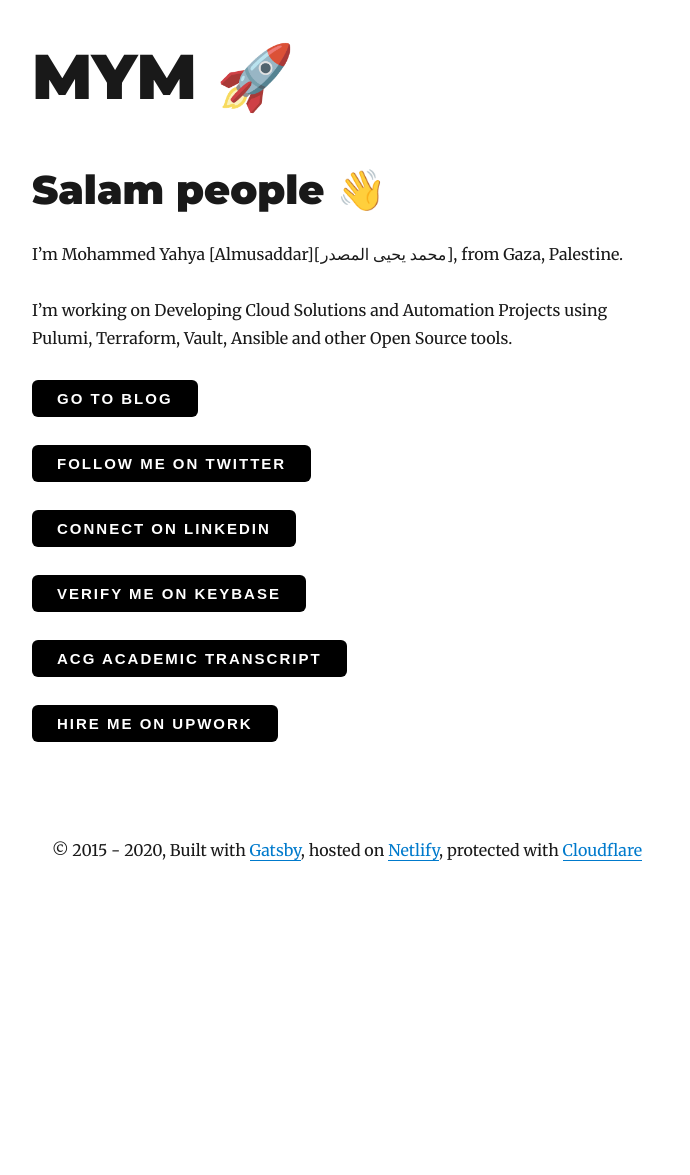
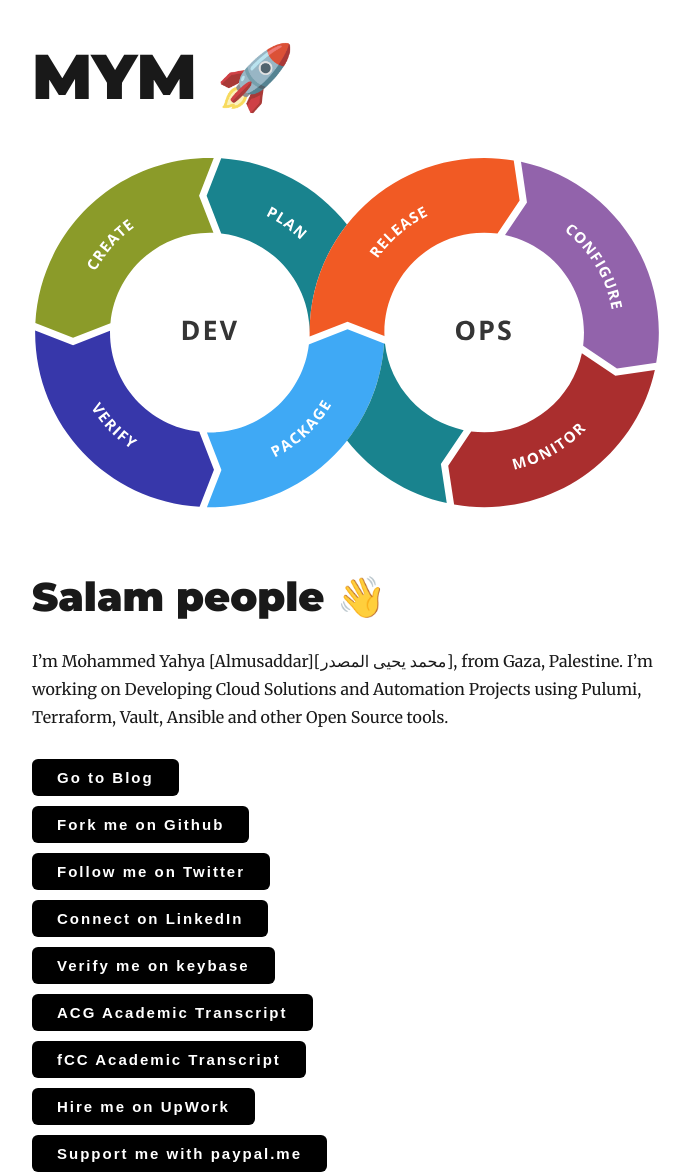
Before and after one commit to mhmdio/mhmd.io, a Gatsby site: page / in a window 1280 px wide. Shown: the top 1175 px of the page, without its empty margins (293-983 px from the left). Before the commit the page ends 888 px from the top, so only its background shows below. Built offline with nearby package versions, Linux system fonts and the light colour scheme; Gatsby itself is replaced by a stand-in of ours; some packages are replaced by stand-ins of ours.

Commit message:
update files

```diff
--- a/gatsby-config.js
+++ b/gatsby-config.js
@@ -1,6 +1,6 @@
 module.exports = {
   siteMetadata: {
-    title: `MYM`,
+    title: `MYM 🚀`,
     author: `Mohammed Yahya`,
     description: `Mohammed Yahya Website.`,
     siteUrl: `https://mhmd.io`,
@@ -10,6 +10,16 @@ module.exports = {
       url: `test`,
       name: `test`,
     },
+    menuLinks: [
+      {
+        name: "LZ",
+        link: "/",
+      },
+      {
+        name: "Blog",
+        link: "/blog",
+      },
+    ],
   },
   plugins: [
     `gatsby-plugin-netlify-cms`,
--- a/package.json
+++ b/package.json
@@ -11,7 +11,7 @@
     "@mdx-js/mdx": "^1.5.5",
     "babel-plugin-styled-components": "^1.10.7",
     "gatsby": "^2.19.7",
-    "gatsby-cli": "^2.8.29",
+    "gatsby-cli": "^2.8.30",
     "gatsby-image": "^2.2.39",
     "gatsby-plugin-disqus": "^1.1.4",
     "gatsby-plugin-feed": "^2.3.26",
--- a/src/components/button.js
+++ b/src/components/button.js
@@ -13,7 +13,7 @@ const ButtonWrapper = styled.button`
   text-decoration: none;
   padding: 10px 25px;
   cursor: pointer;
-  text-transform: uppercase;
+  // text-transform: uppercase;
   letter-spacing: 2px;
 
   background: ${props => props.props.background || "black"};
--- a/src/components/layout.js
+++ b/src/components/layout.js
@@ -69,8 +69,8 @@ class Layout extends React.Component {
         <Footer>
           © 2015 - {new Date().getFullYear()}, Built with
           {` `}
-          <a href="https://www.gatsbyjs.org">Gatsby</a>, hosted on{" "}
-          <a href="https://www.netlify.com/">Netlify</a>, protected with{" "}
+          <a href="https://www.gatsbyjs.org">Gatsby</a>, Hosted on{" "}
+          <a href="https://www.netlify.com/">Netlify</a>, Protected with{" "}
           <a href="https://www.cloudflare.com/">Cloudflare</a>
         </Footer>
       </Wrapper>
--- a/src/pages/index.js
+++ b/src/pages/index.js
@@ -1,14 +1,13 @@
 import React from "react"
-import { Link } from "gatsby"
-
+import { Link, graphql } from "gatsby"
 import Layout from "../components/layout"
 import SEO from "../components/seo"
 import Button from "../components/button"
 
 class IndexPage extends React.Component {
   render() {
-    const siteTitle = "MYM 🚀"
-
+    const { data } = this.props
+    const siteTitle = data.site.siteMetadata.title
     return (
       <Layout location={this.props.location} title={siteTitle}>
         <SEO
@@ -25,7 +24,11 @@ class IndexPage extends React.Component {
             `pulumi`,
           ]}
         />
-        {/* <img style={{ margin: 0 }} src="./GatsbyScene.svg" alt="Gatsby Scene" /> */}
+        <img
+          style={{ margin: 0 }}
+          src="./devops-toolchain.svg"
+          alt="DevOps ToolChain"
+        />
         <h1>
           Salam people{" "}
           <span role="img" aria-label="wave emoji">
@@ -34,42 +37,37 @@ class IndexPage extends React.Component {
         </h1>
         <p>
           I’m Mohammed Yahya [Almusaddar][محمد يحيى المصدر], from Gaza,
-          Palestine.
+          Palestine. I’m working on Developing Cloud Solutions and Automation
+          Projects using Pulumi, Terraform, Vault, Ansible and other Open Source
+          tools.
         </p>
         <p>
-          I’m working on Developing Cloud Solutions and Automation Projects
-          using Pulumi, Terraform, Vault, Ansible and other Open Source tools.
-        </p>
-        <p>
-          {" "}
           <Link to="/blog/">
             <Button marginTop="10px">Go to Blog</Button>
           </Link>
-        </p>
-
-        <p>
+          <a href="https://github.com/mhmdio">
+            <Button marginTop="10px">Fork me on Github</Button>
+          </a>
           <a href="https://twitter.com/mhmd_io">
             <Button marginTop="10px">Follow me on Twitter</Button>
           </a>
-        </p>
-        <p>
           <a href="https://www.linkedin.com/in/mhmdio">
             <Button marginTop="10px">Connect on LinkedIn</Button>
           </a>
-        </p>
-        <p>
           <a href="https://keybase.io/mhmd">
             <Button marginTop="10px">Verify me on keybase</Button>
           </a>
-        </p>
-        <p>
           <a href="https://learn.acloud.guru/profile/mohammed-yahya">
             <Button marginTop="10px">ACG Academic Transcript</Button>
           </a>
-        </p>
-        <p>
+          <a href="https://www.freecodecamp.org/mhmdio">
+            <Button marginTop="10px">fCC Academic Transcript</Button>
+          </a>
           <a href="https://www.upwork.com/fl/mhmdio">
             <Button marginTop="10px">Hire me on UpWork</Button>
+          </a>
+          <a href="https://paypal.me/mhmdio">
+            <Button marginTop="10px">Support me with paypal.me</Button>
           </a>
         </p>
       </Layout>
@@ -78,3 +76,12 @@ class IndexPage extends React.Component {
 }
 
 export default IndexPage
+export const pageQuery = graphql`
+  query {
+    site {
+      siteMetadata {
+        title
+      }
+    }
+  }
+`
```
Also changed, not shown: src/pages/blog.js (+6 -5 lines), static/devops-toolchain.svg (added), 2 other files.
